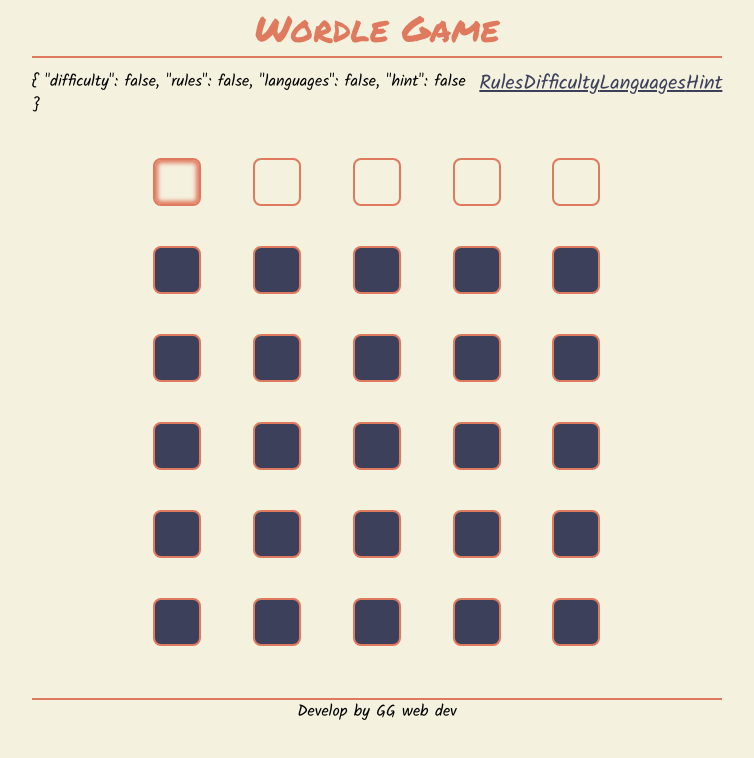
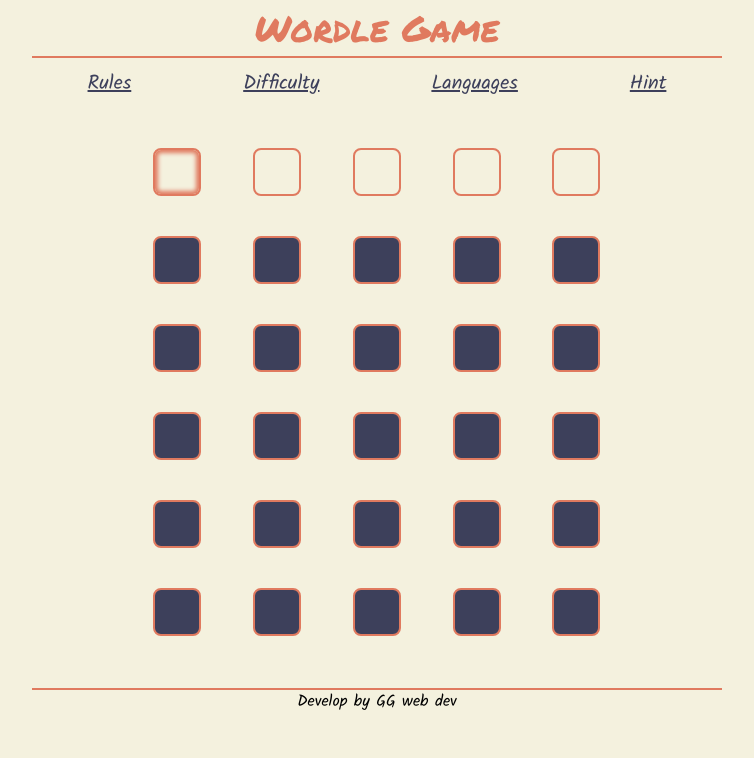
Before and after one commit to ghislaingirardeau/wordle-game, a Vue app: page / in a window 1280 px wide. Shown: the top 758 px of the page, without its empty margins (263-1017 px from the left). Built offline with nearby package versions, Linux system fonts and the light colour scheme.

Commit message:
clean clutter

```diff
--- a/src/components/TheHeader.vue
+++ b/src/components/TheHeader.vue
@@ -10,7 +10,6 @@
       class="flex flex-col justify-start lg:h-[100%] items-center border-solid border-amber border-t-2 border-b-2 lg:border-b-0 md:text-center lg:text-left"
     >
       <div class="actions_block w-full flex justify-around my-3">
-        {{ isShow }}
         <h2
           @click="contentToShow('rules')"
           class="text-xl underline text-marine cursor-pointer"
```
